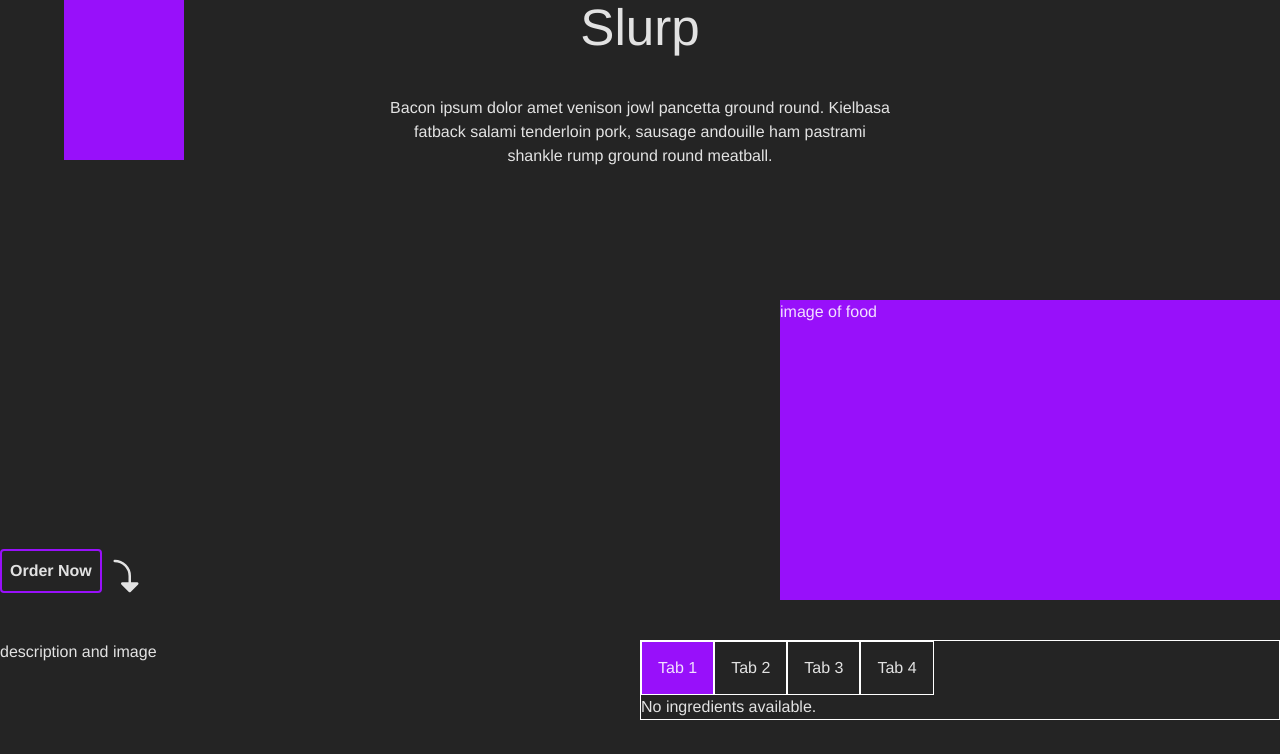
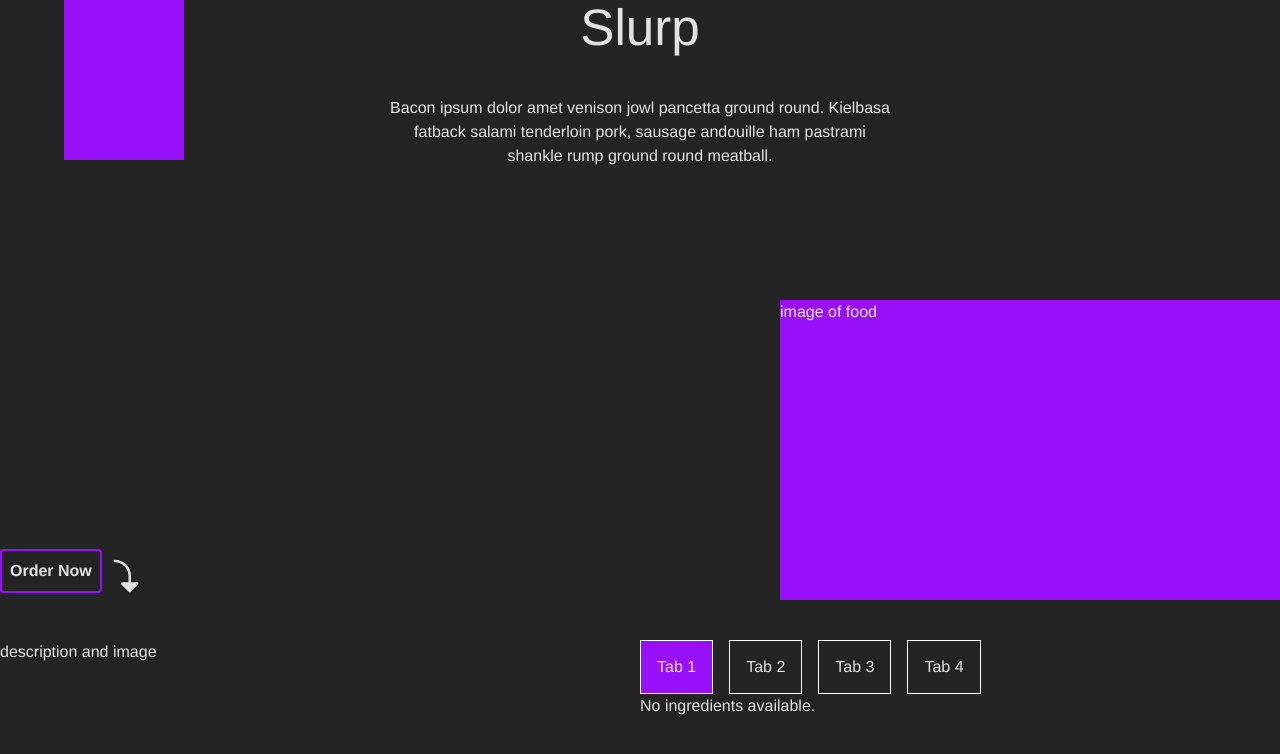
Before and after one commit to svonharris/food-order-app, a React (Vite) app: page / in a window 1280 px wide. Shown: the top 754 px of the page. Built offline with nearby package versions, Linux system fonts and the light colour scheme.

Commit message:
Changed some styles.

```diff
--- a/src/components/Tabs/Tabs.tsx
+++ b/src/components/Tabs/Tabs.tsx
@@ -10,9 +10,9 @@ const Tabs = () => {
   };
 
   return (
-    <div className="w-[100%] border-[1px] border-solid border-white">
+    <div className="w-[100%]">
       {/* Tab Buttons Group */}
-      <div className="flex">
+      <div className="flex gap-4">
         {testingData.map((data) => (
           <button
             key={data.id}
```
